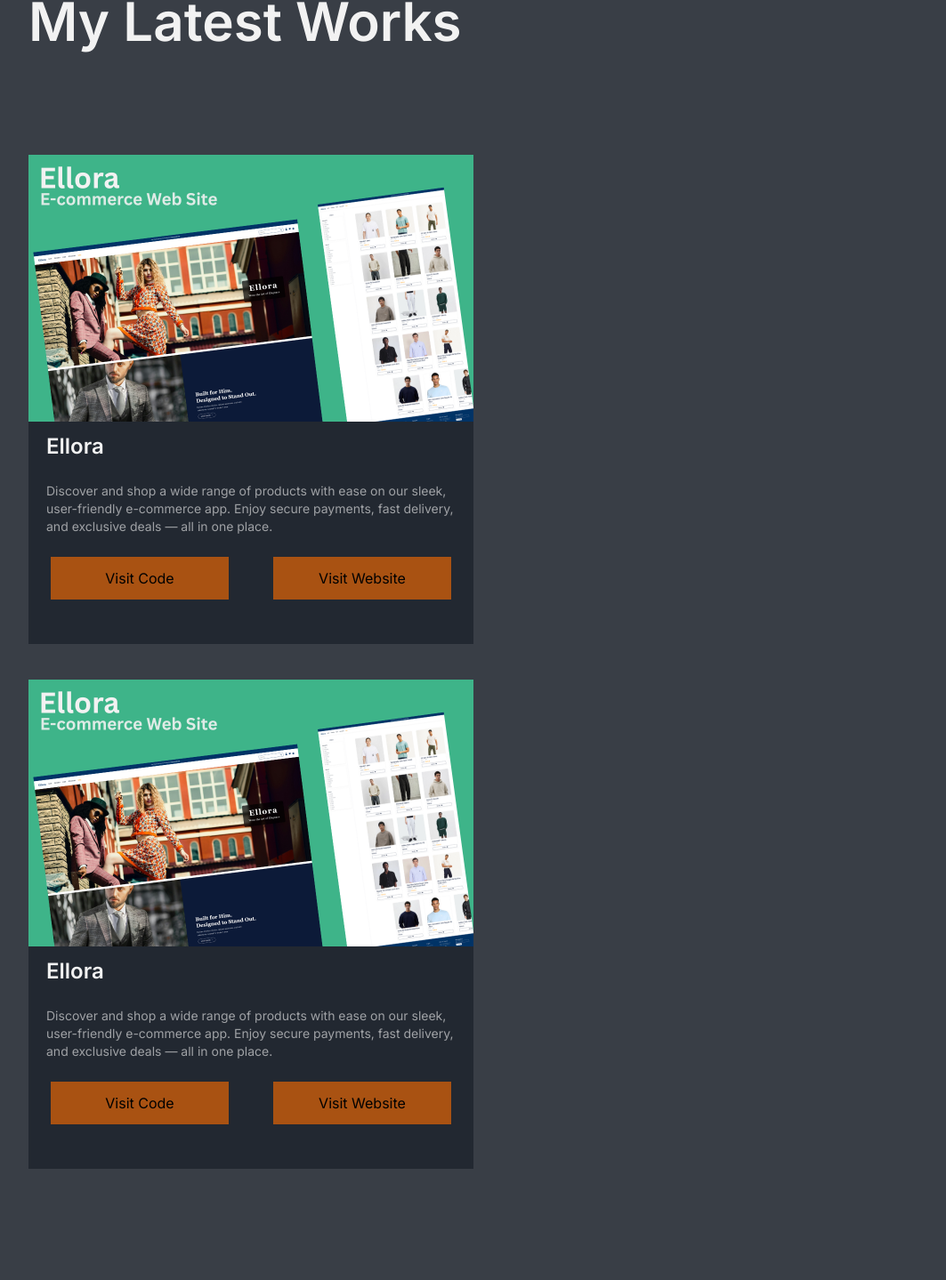
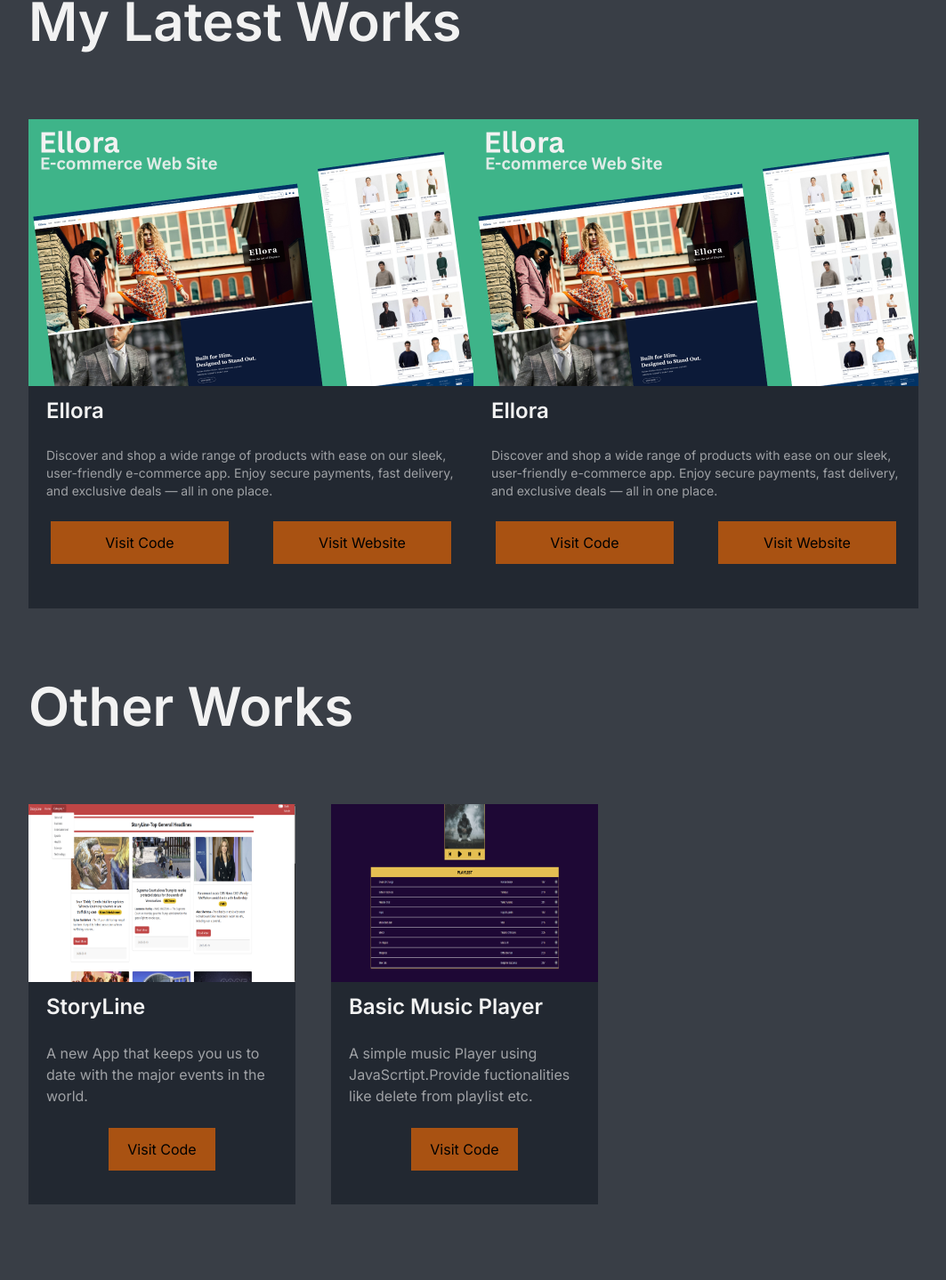
Before and after one commit to dayalshreyansh/porfolio_2.0, a React (Vite) app: page / in a window 1280 px wide. Shown: the part 2848-4287 px from the top of the page at 89% size, without its empty margins (128-1191 px from the left). Built offline with nearby package versions, Linux system fonts and the light colour scheme.

Commit message:
Updated website

```diff
--- a/src/Components/Projects.jsx
+++ b/src/Components/Projects.jsx
@@ -11,7 +11,7 @@ function Projects() {
         </div>
         <div className="flex flex-col items-center lg:flex-row">
           <div data-aos="fade-left" className="my-20">
-            <div className="h-[500px] w-[80vw] max-w-[500px] lg:h-[550px] lg:w-[500px] bg-[#222831] my-10">
+            <div className="h-[500px] w-[80vw] max-w-[500px] lg:h-[550px] lg:w-[500px] bg-[#222831] ">
               <img className="" src={ellora} alt="" />
               <div className="text-[#f2f2f2] p-3 mx-2 text-xl lg:text-2xl font-semibold">
                 Ellora
@@ -30,7 +30,10 @@ function Projects() {
                 </div>
               </div>
             </div>
-            <div className="h-[500px] w-[80vw] max-w-[500px] lg:h-[550px] lg:w-[500px] bg-[#222831] my-10">
+
+          </div>
+          <div data-aos="fade-left" className="my-20">
+            <div className="h-[500px] w-[80vw] max-w-[500px] lg:h-[550px] lg:w-[500px] bg-[#222831] ">
               <img className="" src={ellora} alt="" />
               <div className="text-[#f2f2f2] p-3 mx-2 text-xl lg:text-2xl font-semibold">
                 Ellora
```
